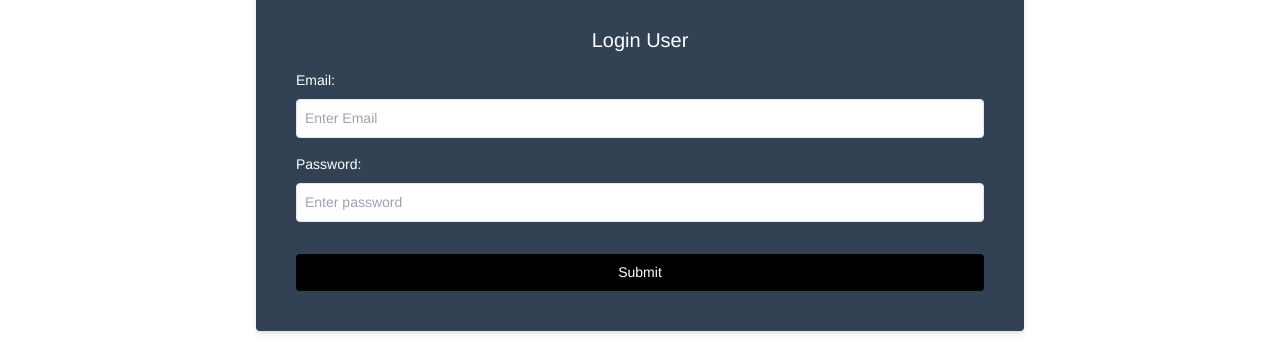
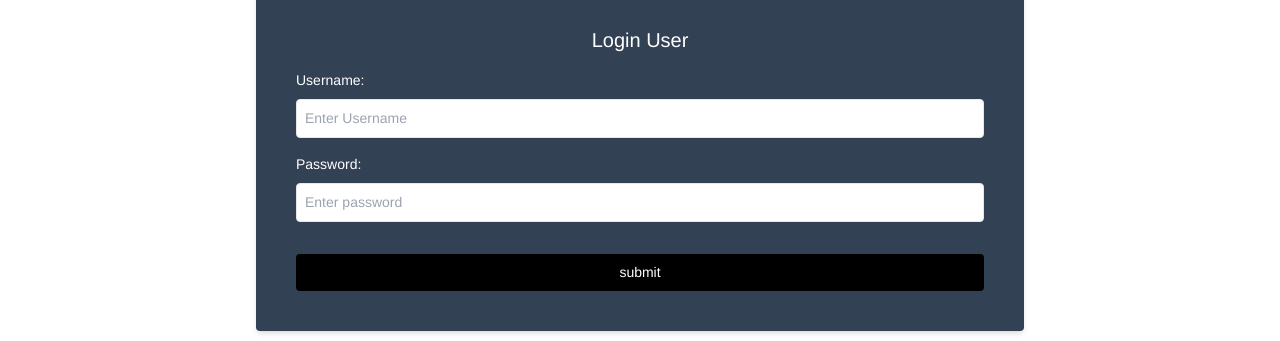
Before and after one commit to mahdirez/Project-final, a React (Create React App) app: page /login in a window 1280 px wide. Shown: the part 126-467 px from the top of the page. Built offline with nearby package versions, Linux system fonts and the light colour scheme; the HTML template or start-up script is replaced by a standard one.

Commit message:
add logout

```diff
--- a/package.json
+++ b/package.json
@@ -9,6 +9,7 @@
     "axios": "^1.1.3",
     "react": "^18.2.0",
     "react-dom": "^18.2.0",
+    "react-hot-toast": "^2.4.0",
     "react-router-dom": "^6.4.3",
     "react-scripts": "5.0.1",
     "swiper": "^8.4.4",
--- a/src/App.js
+++ b/src/App.js
@@ -1,13 +1,14 @@
 import { Outlet } from "react-router-dom";
 import Footer from "./components/footer/Footer";
 import Header from "./components/header/Header";
-
+import  { Toaster } from 'react-hot-toast';
 function App() {
   return (
     <>
       <Header />
       <Outlet />
       <Footer />
+      <Toaster/>
     </>
   );
 }
--- a/src/components/header/nav/Nav.jsx
+++ b/src/components/header/nav/Nav.jsx
@@ -20,7 +20,7 @@ export default function Nav() {
           <SubscriptionNav/>
         </div>
       </div>
-      <ul className={`z-10 bg-slate-800 h-full w-2/4 flex flex-col justify-center items-center absolute top-0 left-0 gap-12 ${menu ? "translate-0" : "translate-full"} transition-all duration-500 lg:hidden`} style={{translate : menu ? "0%" : "-100%"}}>
+      <ul className={`z-10 bg-slate-800 h-full w-2/4 flex flex-col justify-center items-center fixed top-0 left-0 gap-12 ${menu ? "translate-0" : "translate-full"} transition-all duration-500 lg:hidden`} style={{translate : menu ? "0%" : "-100%"}}>
         <li>
           <a href="/">Home</a>
         </li>
--- a/src/components/header/nav/SubscriptionNav.jsx
+++ b/src/components/header/nav/SubscriptionNav.jsx
@@ -1,12 +1,31 @@
 import React from "react";
 import { Link } from "react-router-dom";
+import { useContext } from "react";
+import { UserContext } from "../../../context/UserContext";
 
 export default function SubscriptionNav() {
+  const { user, handleLogout } = useContext(UserContext);
   return (
-    <Link to="/login/">
-      <button className="text-2xl border px-5 py-0 hover:text-sky-400 hover:border-sky-400">
-        Login
-      </button>
-    </Link>
+    <div>
+      {Object.keys(user).length ? (
+        <>
+          <div>
+            {user.username}{" "}
+            <button
+              className="text-2xl border px-5 py-0 hover:text-sky-400 hover:border-sky-400"
+              onClick={handleLogout}
+            >
+              Logout!
+            </button>
+          </div>
+        </>
+      ) : (
+        <Link to="/login/">
+          <button className="text-2xl border px-5 py-0 hover:text-sky-400 hover:border-sky-400">
+            Login
+          </button>
+        </Link>
+      )}
+    </div>
   );
 }
--- a/src/components/main/styleCard/MovieCard.jsx
+++ b/src/components/main/styleCard/MovieCard.jsx
@@ -5,7 +5,7 @@ import { baseUrlImage } from "../../../api";
 export default function MovieCard({movie}) {
   return (
     <Link to={`/movies/${movie.id}`}>
-      <div  className=" bg-gray-300 aspect-[1/2] relative rounded overflow-hidden ">
+      <div  className=" bg-gray-300 relative rounded overflow-hidden ">
         <img
           src={`${baseUrlImage}/w1280/${movie.poster_path}`}
           className="object-cover w-full h-full"
--- a/src/components/pages/Login.jsx
+++ b/src/components/pages/Login.jsx
@@ -1,20 +1,57 @@
-import React from 'react'
+import React from "react";
+import { useContext } from "react";
+import { UserContext } from "../../context/UserContext";
 
 export default function Login() {
+
+  const {login ,session} = useContext(UserContext)
+  function handleForm(e){
+    e.preventDefault();
+
+    const {username,password} = e.target.elements;
+
+    login(username.value,password.value)
+
+    username.value = "";
+    password.value = "";
+  }
   return (
-    <div className='bg-white pt-28 pb-28'>
+    <div className="bg-white pt-28 pb-28">
       <div className="bg-slate-700 rounded p-10 text-center shadow-md mx-auto w-3/5">
         <p className="text-xl">Login User</p>
+        <form action="/" onSubmit={handleForm}>
           <div className="my-4 text-left">
-        <label for="email" className="text-white">Email:</label>
-        <input type="text"  className="border block w-full outline-none p-2 mt-2 text-black rounded" id="email" placeholder="Enter Email"/>
+            <label for="userName" className="text-white">
+              Username:
+            </label>
+            <input
+              type="text"
+              className="border block w-full outline-none p-2 mt-2 text-black rounded"
+              id="userName"
+              placeholder="Enter Username"
+              name="username"
+            />
           </div>
           <div className="my-4 text-left">
-        <label for="password" className="text-white">Password:</label>
-        <input type="password" className="border block outline-none w-full p-2 mt-2 text-black rounded" id="password" placeholder="Enter password"/>
+            <label for="password" className="text-white">
+              Password:
+            </label>
+            <input
+              type="password"
+              className="border block outline-none w-full p-2 mt-2 text-black rounded"
+              id="password"
+              placeholder="Enter password"
+              name="password"
+            />
           </div>
-      <button id="btn" className="bg-black text-white py-2 mt-4 inline-block w-full rounded" type="submit">Submit</button>
+          <input
+            id="btn"
+            className="bg-black text-white py-2 mt-4 inline-block w-full rounded"
+            type="submit"
+            value="submit"
+          />
+        </form>
       </div>
     </div>
-  )
+  );
 }
--- /dev/null
+++ b/src/context/UserContext.jsx
@@ -0,0 +1,67 @@
+import axios from "axios";
+import { useState } from "react";
+import { createContext } from "react";
+import { apiKey, baseUrl } from "../api";
+import toast from "react-hot-toast";
+import { useEffect } from "react";
+
+export const UserContext = createContext();
+
+export default function UserProvider({ children }) {
+  const [user, setUser] = useState({});
+  const [session, setSession] = useState(initSession);
+  function initSession() {
+    return localStorage.getItem("session");
+  }
+
+  async function getUserData() {
+    const { data } = await axios.get(
+      `${baseUrl}/account?api_key=${apiKey}&session_id=${session}`
+    );
+    setUser(data);
+  }
+
+  useEffect(() => {
+    if (session) {
+      getUserData();
+    }
+  }, [session]);
+
+  function handleLogout() {
+    setUser({});
+    setSession(null);
+    localStorage.clear();
+  }
+
+  async function login(username, password) {
+    try {
+      const token = await axios.get(
+        `${baseUrl}/authentication/token/new?api_key=${apiKey}`
+      );
+      const authorize = await axios.post(
+        `${baseUrl}//authentication/token/validate_with_login?api_key=${apiKey}`,
+        {
+          username,
+          password,
+          request_token: token.data.request_token,
+        }
+      );
+      const session = await axios.post(
+        `${baseUrl}/authentication/session/new?api_key=${apiKey}`,
+        {
+          request_token: token.data.request_token,
+        }
+      );
+      setSession(session.data.session_id);
+      localStorage.setItem("session", session.data.session_id);
+    } catch {
+      toast.error("invalid");
+    }
+  }
+
+  return (
+    <UserContext.Provider value={{ user, login, session , handleLogout}}>
+      {children}
+    </UserContext.Provider>
+  );
+}
```
Also changed, not shown: src/index.js (+12 -9 lines), 1 other file (tests, documents, lock files or other folders). Lines whose indentation alone changed are shown as unchanged.
